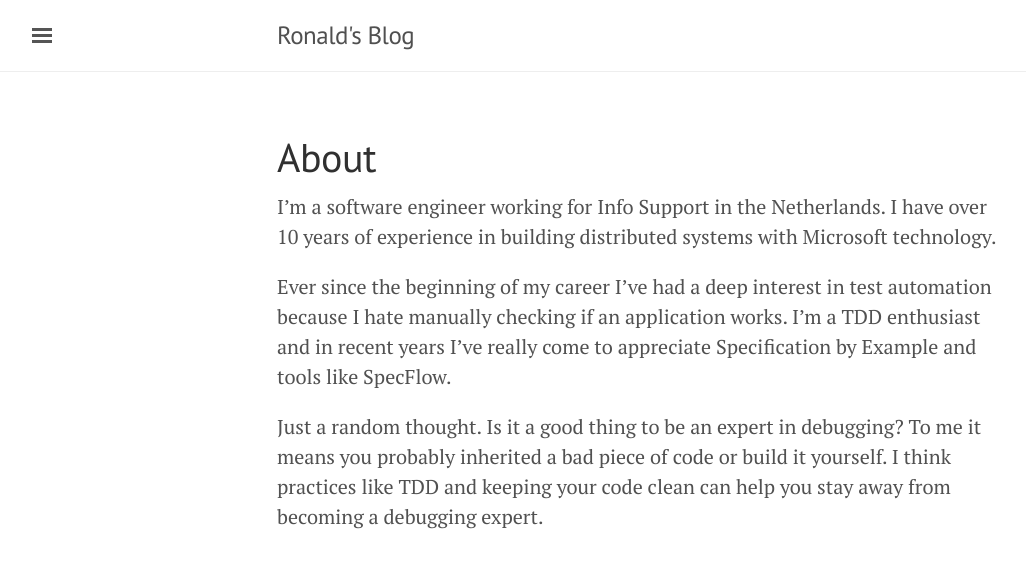
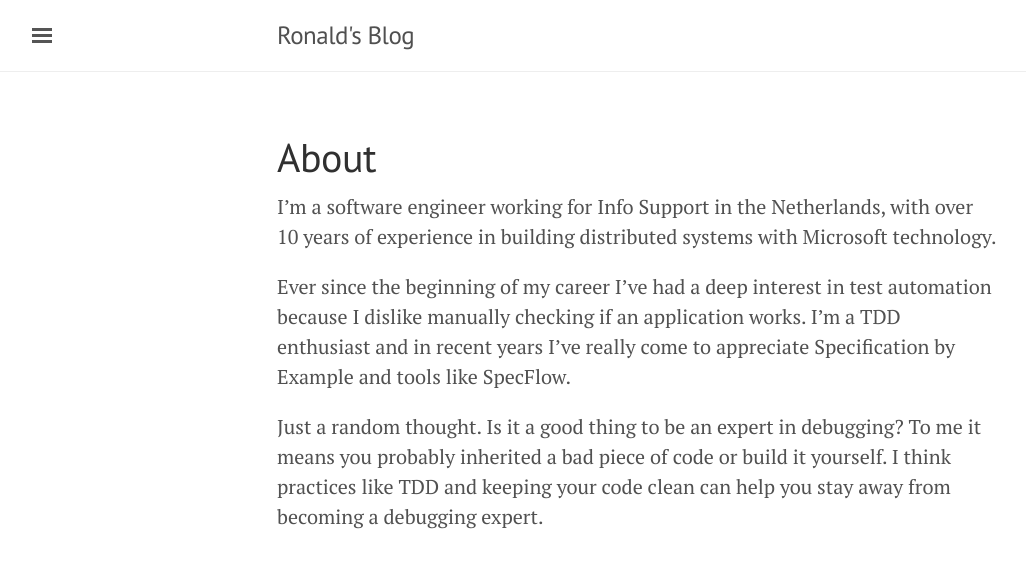
Before and after one commit to ronaldbosma/ronaldbosma.github.io, a Jekyll site: the page built from about.md, in a window 1280 px wide. Shown: the top 568 px of the page, without its empty margins (3-1029 px from the left). Built offline with Jekyll 4.4.1, drawn with Linux system fonts in a browser that asks for light colours.

Commit message:
Small change in about

```diff
--- a/about.md
+++ b/about.md
@@ -3,8 +3,8 @@ layout: page
 title: About
 ---
 
-I'm a software engineer working for Info Support in the Netherlands. I have over 10 years of experience in building distributed systems with Microsoft technology.
+I'm a software engineer working for Info Support in the Netherlands, with over 10 years of experience in building distributed systems with Microsoft technology.
 
-Ever since the beginning of my career I’ve had a deep interest in test automation because I hate manually checking if an application works. I’m a TDD enthusiast and in recent years I’ve really come to appreciate Specification by Example and tools like SpecFlow.
+Ever since the beginning of my career I’ve had a deep interest in test automation because I dislike manually checking if an application works. I’m a TDD enthusiast and in recent years I’ve really come to appreciate Specification by Example and tools like SpecFlow.
 
 Just a random thought. Is it a good thing to be an expert in debugging? To me it means you probably inherited a bad piece of code or build it yourself. I think practices like TDD and keeping your code clean can help you stay away from becoming a debugging expert.
```
